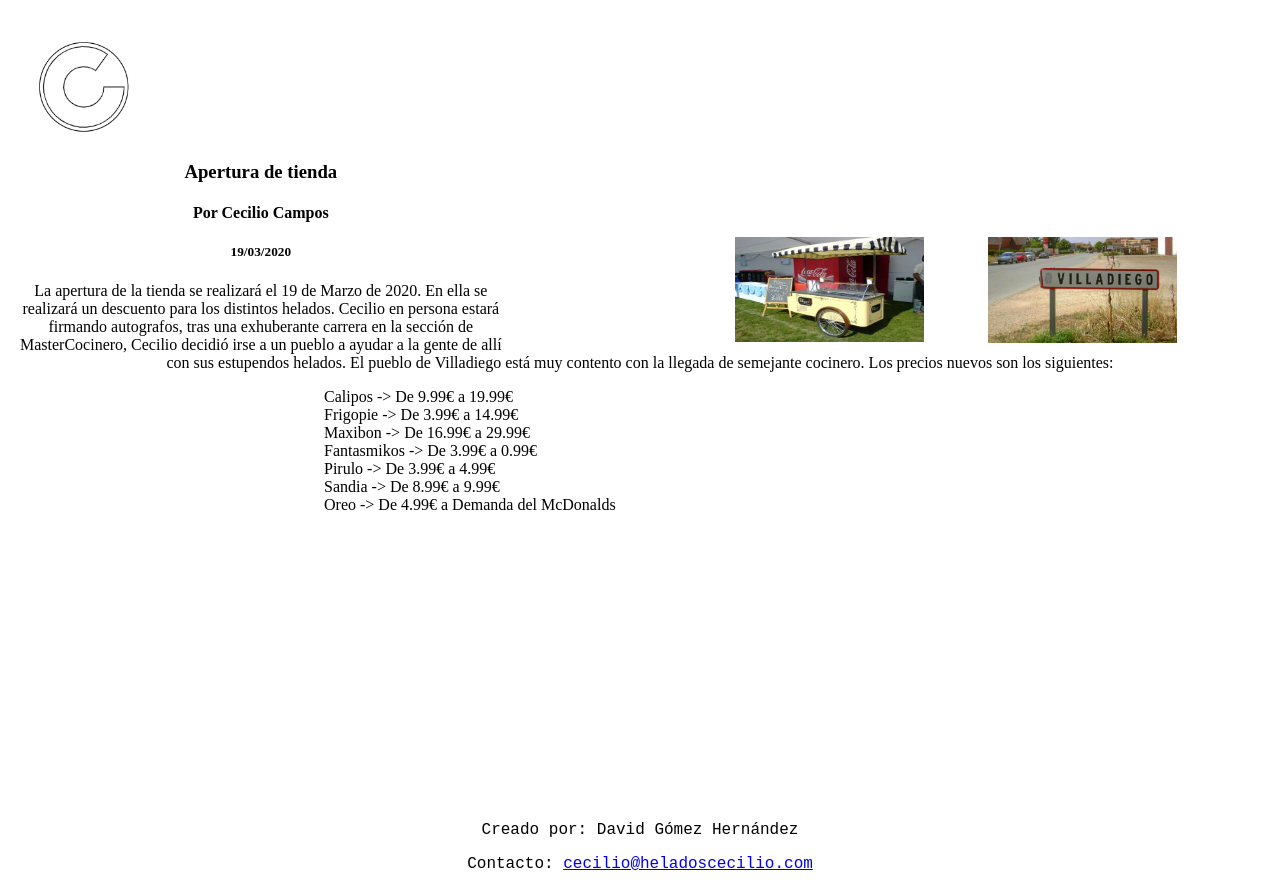
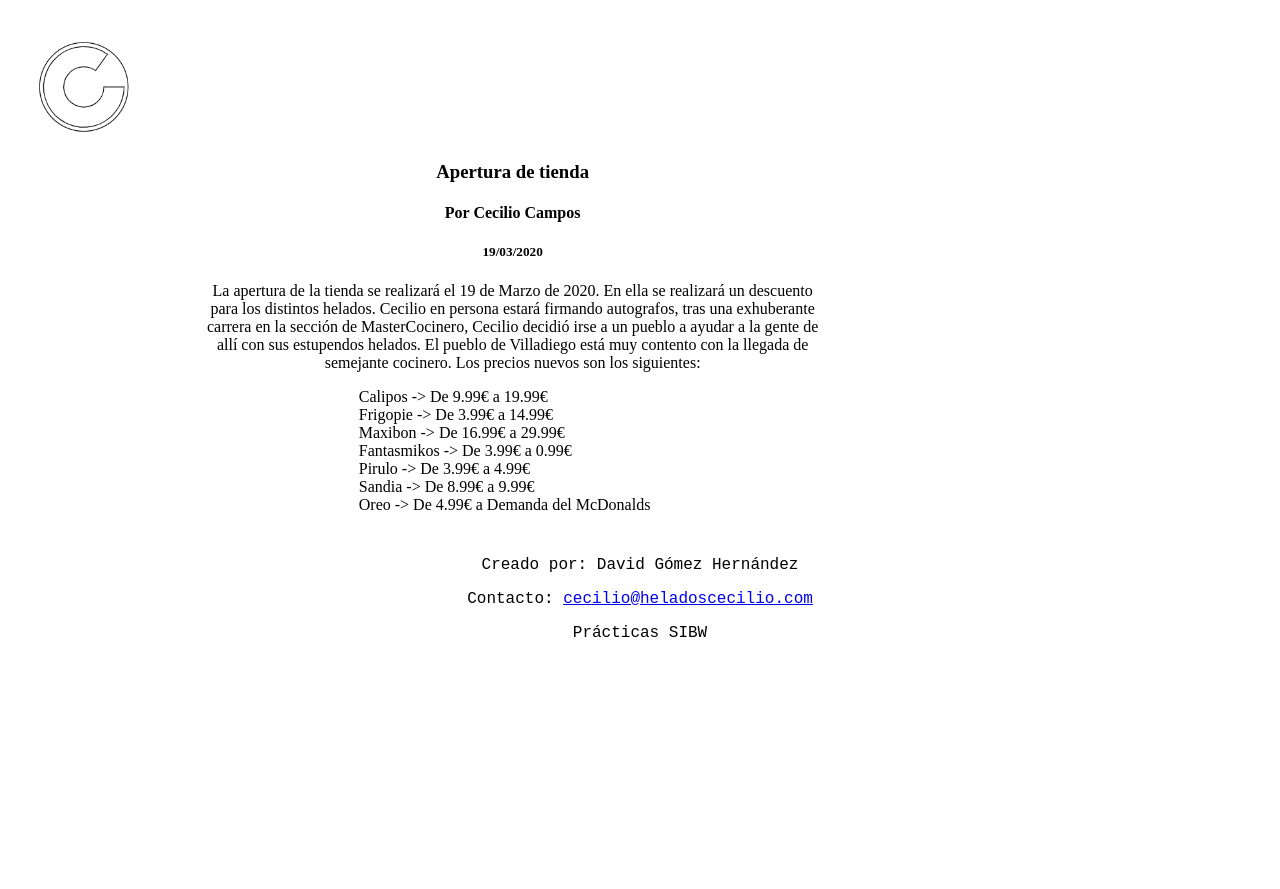
Before and after one commit to DavidGmezHdez/SIBW, a PHP site: page /evento-imprimir.html in a window 1280 px wide. Shown: the part 25-914 px from the top of the page. After the commit the page ends 662 px from the top, so only its background shows below. Run offline with PHP 8.4, Linux system fonts and the light colour scheme.

Commit message:
Práctica 1 funcional | Añadido mejora del footer y evento-imprimit.html terminado

```diff
--- a/Práctica 1/evento-imprimir.html
+++ b/Práctica 1/evento-imprimir.html
@@ -45,6 +45,7 @@
             <p>Creado por: David Gómez Hernández</p>
             <p>Contacto: <a href="cecilio@heladoscecilio.com">
             cecilio@heladoscecilio.com</a></p>
+            <p>Prácticas SIBW</p>
         </footer>
     </body>
 </html>
--- a/Práctica 1/evento.html
+++ b/Práctica 1/evento.html
@@ -69,6 +69,7 @@
             <p>Creado por: David Gómez Hernández</p>
             <p>Contacto: <a href="cecilio@heladoscecilio.com">
             cecilio@heladoscecilio.com</a></p>
+            <p>Prácticas SIBW</p>
         </footer>
     </body>
 </html>
--- a/Práctica 1/index.html
+++ b/Práctica 1/index.html
@@ -109,6 +109,7 @@
             <p>Creado por: David Gómez Hernández</p>
             <p>Contacto: <a href="cecilio@heladoscecilio.com">
             cecilio@heladoscecilio.com</a></p>
+            <p>Prácticas SIBW</p>
         </footer>
     </body>
 </html>
--- a/Práctica 1/styles/styles-imprimir.css
+++ b/Práctica 1/styles/styles-imprimir.css
@@ -53,28 +53,17 @@
     display: inline-block;
     color: black;
     align-self: left;
-    padding-bottom: 21%;
     font-family: 'Times New Roman', Times, serif;
     font-size: 100%;
     text-align: center;
-}
-
-.ventana-informacion img{
-    padding-top: 5%;
-    padding-left: 5%;
-    padding-right: 5%;
-    max-width: 50%;
-    max-height: 50%;
-    display: table-column;
-    align-self: right;
-    float: right;
+    padding-left: 15%;
 }
 
 
 
 .ventana-informacion ul{
     text-align: left;
-    padding-left: 25%;
+    padding-left: 15%;
     list-style-type: none;
 }
 
@@ -90,8 +79,8 @@
     padding-right: 5%;
     max-width: 50%;
     max-height: 50%;
+    display: grid;
     align-self: right;
-    display: block;
     float: right;
 
 }
@@ -99,10 +88,12 @@
 
 .imagenes img{
 
-    width: 30%;
     max-width: 50%;
     max-height: 50%;
     float: right;
+    display: flex;
+    padding-bottom: 10%;
+    padding-left: 35%;
 
 
 }
```
Also changed, not shown: Práctica 1/styles/styles.css (+5 -7 lines).
